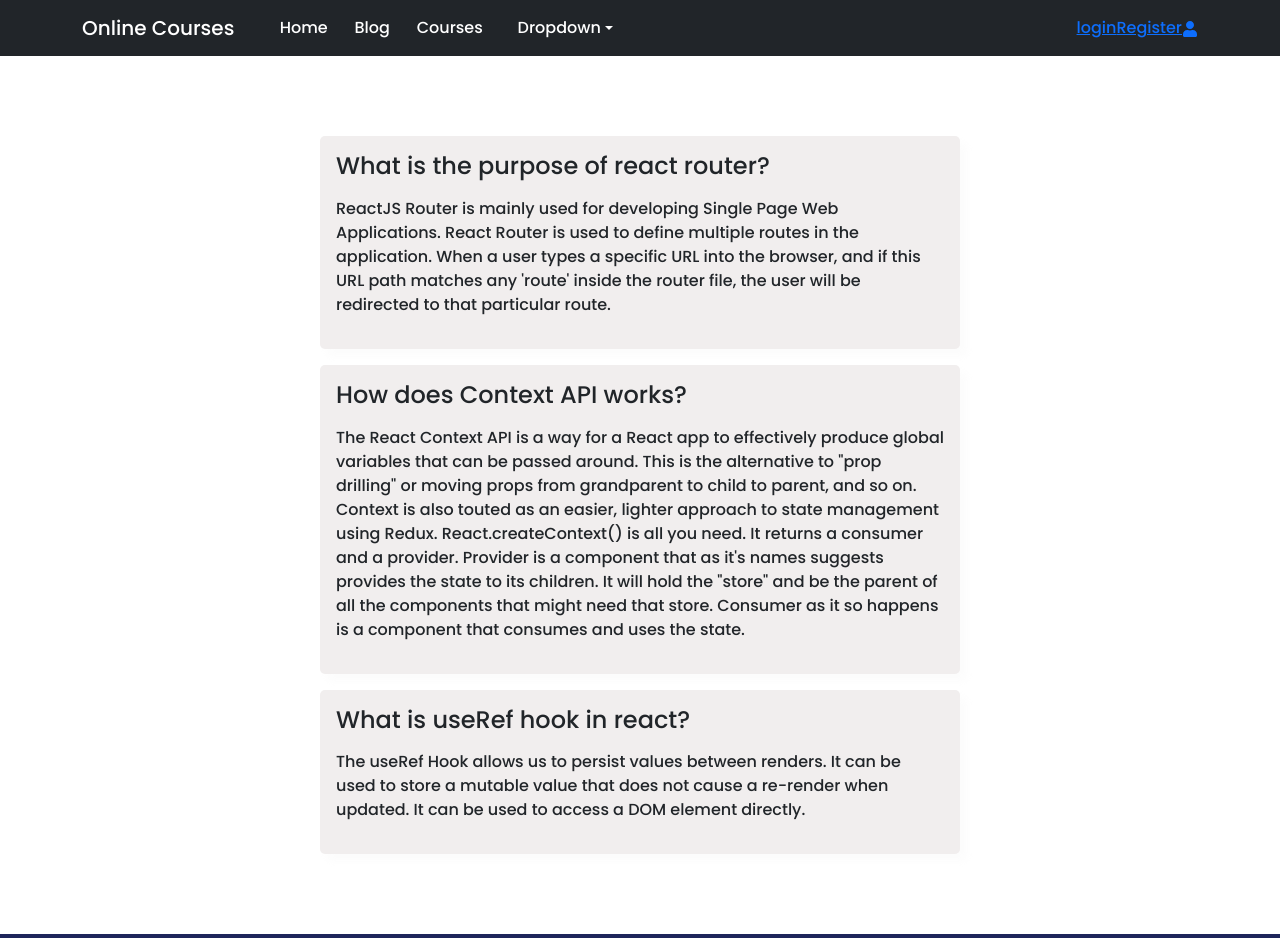
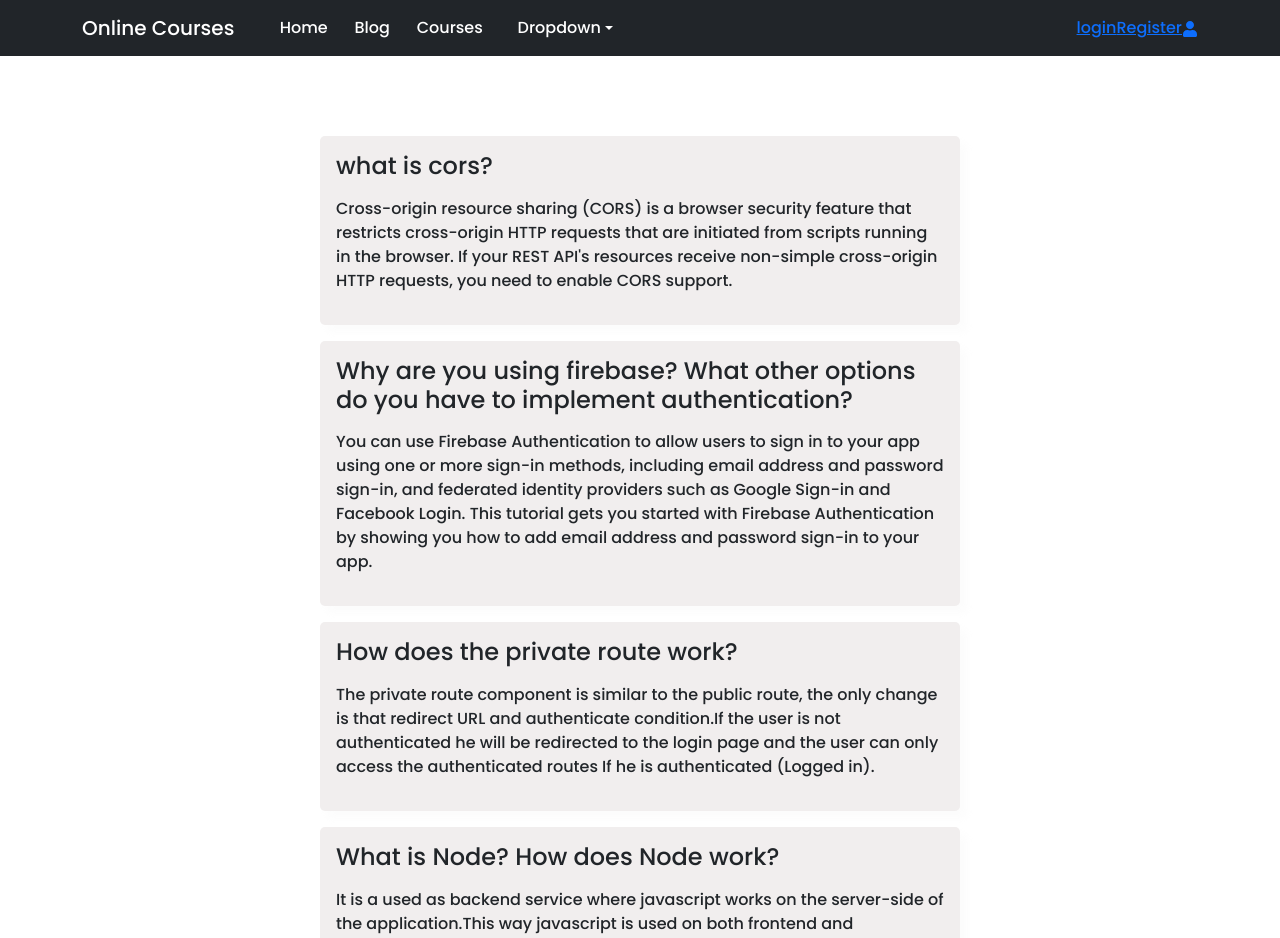
Before and after one commit to amirulislam60/Online-skills-project, a React (Create React App) app: page /blog in a window 1280 px wide. Shown: the top 938 px of the page. Built offline with nearby package versions, Linux system fonts and the light colour scheme; no server answers.

Commit message:
privetroute add

```diff
--- a/src/Components/Blog/Blog.jsx
+++ b/src/Components/Blog/Blog.jsx
@@ -6,18 +6,21 @@ const Blog = () => {
         <div>
             <div className="wrapper">
                 <div className="item">
-                    <h3>What is the purpose of react router?</h3>
-                    <p>ReactJS Router is mainly used for developing Single Page Web Applications. React Router is used to define multiple routes in the application. When a user types a specific URL into the browser, and if this URL path matches any 'route' inside the router file, the user will be redirected to that particular route.</p>
+                    <h3>what is cors?</h3>
+                    <p>Cross-origin resource sharing (CORS) is a browser security feature that restricts cross-origin HTTP requests that are initiated from scripts running in the browser. If your REST API's resources receive non-simple cross-origin HTTP requests, you need to enable CORS support.</p>
                 </div>
                 <div className="item">
-                    <h3>How does Context API works?</h3>
-                    <p>The React Context API is a way for a React app to effectively produce global variables that can be passed around. This is the alternative to "prop drilling" or moving props from grandparent to child to parent, and so on. Context is also touted as an easier, lighter approach to state management using Redux.
-
-                        React.createContext() is all you need. It returns a consumer and a provider. Provider is a component that as it's names suggests provides the state to its children. It will hold the "store" and be the parent of all the components that might need that store. Consumer as it so happens is a component that consumes and uses the state.</p>
+                    <h3>Why are you using firebase? What other options do you have to implement authentication?</h3>
+                    <p>You can use Firebase Authentication to allow users to sign in to your app using one or more sign-in methods, including email address and password sign-in, and federated identity providers such as Google Sign-in and Facebook Login. This tutorial gets you started with Firebase Authentication by showing you how to add email address and password sign-in to your app.</p>
                 </div>
                 <div className="item">
-                    <h3>What is useRef hook in react?</h3>
-                    <p>The useRef Hook allows us to persist values between renders. It can be used to store a mutable value that does not cause a re-render when updated. It can be used to access a DOM element directly.
+                    <h3> How does the private route work?</h3>
+                    <p>The private route component is similar to the public route, the only change is that redirect URL and authenticate condition.If the user is not authenticated he will be redirected to the login page and the user can only access the authenticated routes If he is authenticated (Logged in).
+                    </p>
+                </div>
+                <div className="item">
+                    <h3>What is Node? How does Node work?</h3>
+                    <p>It is a used as backend service where javascript works on the server-side of the application.This way javascript is used on both frontend and backend.Node.js runs on chrome v8 engine which converts javascript code into machine code, it is highly scalable, lightweight, fast, and data-intensive..
                     </p>
                 </div>
             </div>
--- a/src/Components/PrivateRoute/PrivateRoute.jsx
+++ b/src/Components/PrivateRoute/PrivateRoute.jsx
@@ -1,7 +1,7 @@
 import React, { useContext } from 'react';
 import { Navigate, useLocation } from 'react-router-dom';
-import { AuthContext } from '../../Contexts/AuthProvider';
 import Spinner from 'react-bootstrap/Spinner';
+import { AuthContext } from '../Contexts/AuthProvider';
 
 
 const PrivateRoute = ({ children }) => {
--- a/src/Routes/Routes.js
+++ b/src/Routes/Routes.js
@@ -6,6 +6,7 @@ import Main from "../Layout/Main";
 import Login from "../Components/Login/Login";
 import Register from "../Components/Register/Register";
 import Details from "../Components/DataisPage/Details";
+import PrivateRoute from "../Components/PrivateRoute/PrivateRoute";
 
 export const routes = createBrowserRouter([
     {
@@ -38,7 +39,7 @@ export const routes = createBrowserRouter([
             {
                 path: '/details/:id',
                 loader: ({ params }) => fetch(`http://localhost:5000/details/${params.id}`),
-                element: <Details></Details>
+                element: <PrivateRoute><Details></Details></PrivateRoute>
             }
 
         ]
```
